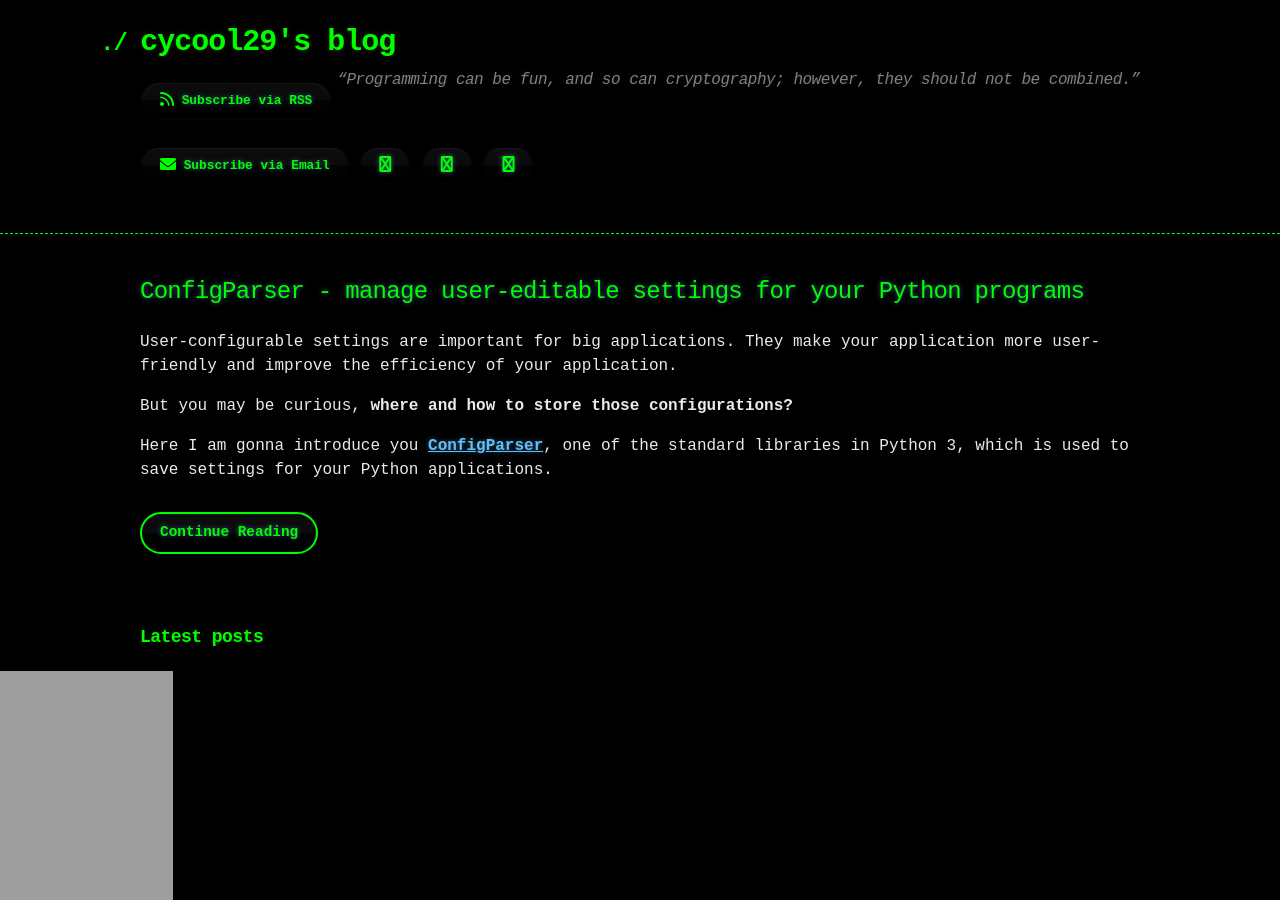
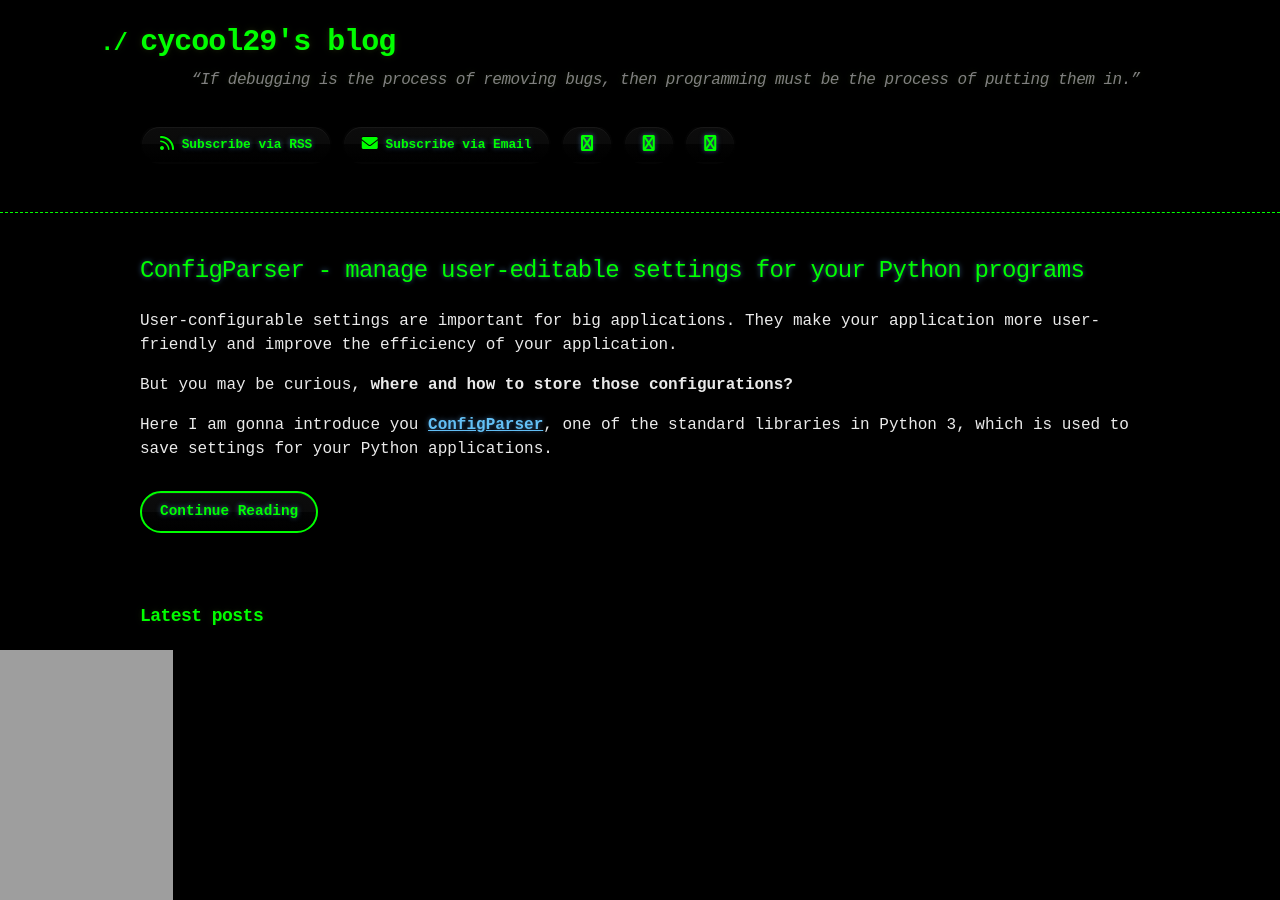
Before and after one commit to cycool29/cycool29.github.io, a Jekyll site: the page built from index.md, in a window 1280 px wide and 900 px high. Built offline with Jekyll 4.4.1, drawn with Linux system fonts in a browser that asks for light colours; a style sheet for code colours, icons or effects is not loaded.

Commit message:
Update quotes

```diff
--- a/_config.yml
+++ b/_config.yml
@@ -1,5 +1,5 @@
 title: cycool29's blog
-description: "“Programming can be fun, and so can cryptography; however, they should not be combined.” "
+description: "“If debugging is the process of removing bugs, then programming must be the process of putting them in.” "
 bio: A high school student. Intermediate in Python, Git, Bash. Learning JavaScript. He/Him. "
 author: cycool29
 url: https://cycool29.github.io
```
